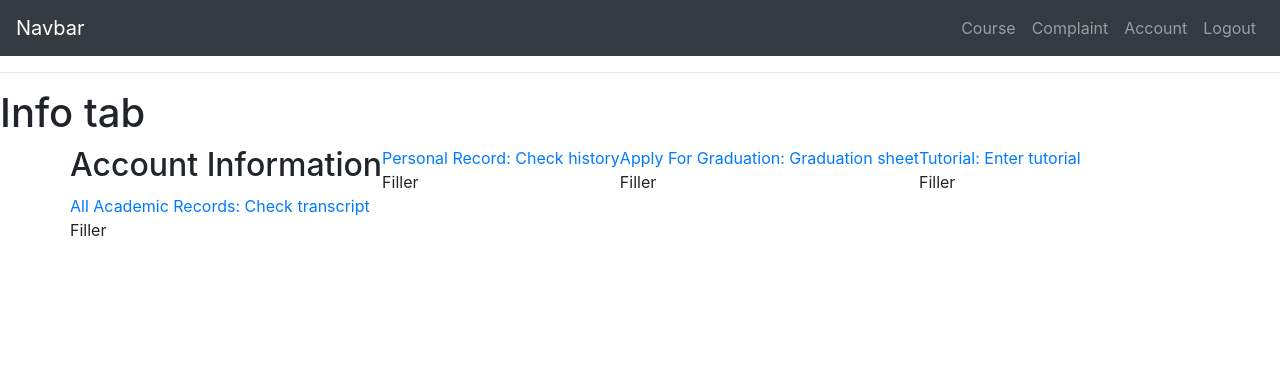
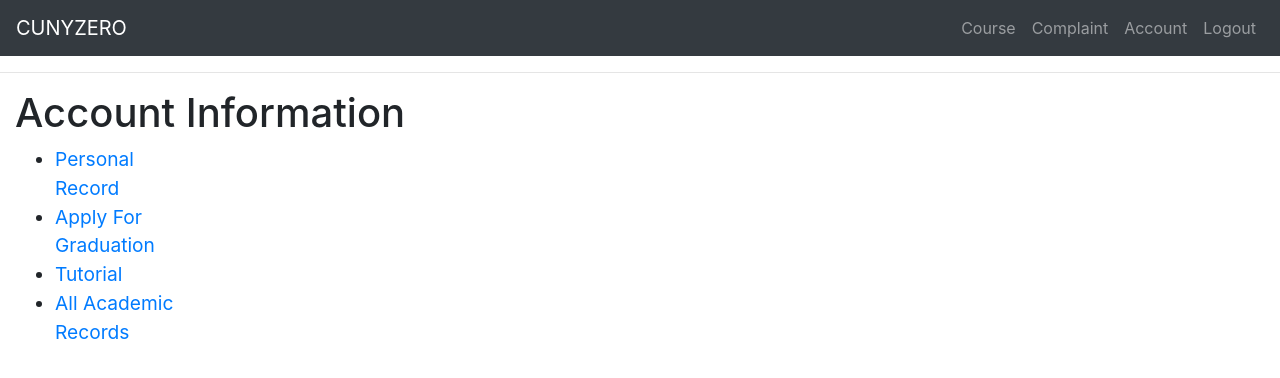
Before and after one commit to tryingtolearn11/322_project, a Flask app: page /account in a window 1280 px wide. Shown: the top 378 px of the page. Run offline with Flask 2, Linux system fonts and the light colour scheme; the visitor is signed in with stand-in values (Sample User, id 1); some libraries are stand-ins or nearby versions.

Commit message:
bug fixes

```diff
--- /dev/null
+++ b/app/static/css/site.css
@@ -0,0 +1,8 @@
+.account_container {
+    padding-left: 15px;
+    font-size: larger;
+}
+
+.complaint h2 {
+    padding-left: 15px;
+}
--- a/app/templates/account.html
+++ b/app/templates/account.html
@@ -1,33 +1,34 @@
 {% extends "base.html" %}
 {% block main_content %}
 
+<!DOCTYPE html>
+<html lang="en">
+<head>
+    <meta charset="UTF-8">
+    <meta http-equiv="X-UA-Compatible" content="IE=edge">
+    <title>Information</title>
+</head>
+
+
+
+
 <body>
-<h1>Info tab</h1>
-<form action="" method="post"></form>
+    <div class="account_container">
+        <h1>Account Information</h1>
+        <div class="row">
+            <div class="col-md-2">
+                <ul>
+                    <li class="account-item"><a class="account-link" href="#">Personal Record</a></li>
+                    <li class="account-item"><a class="account-link" href="#">Apply For Graduation</a></li>
+                    <li class="account-item"><a class="account-link" href="#">Tutorial</a></li>
+                    <li class="account-item"><a class="account-link" href="#">All Academic Records</a></li>
 
-<div class="container">
-    <div class="row">
-        <div class="col-md-3"></div>
-        <div class="col-md-6"></div>
-
-        <h2>Account Information</h2>
-
-        {% for p in packages%}
-        <div class="user">
-            <div class="title">
-                <a href="#"> {{p.name}} {{p.description}}</a>
-                <div class="desc"> Filler </div>
-
+                </ul>
             </div>
         </div>
-        {% endfor %}
-
-        <div class="col-md-3"></div>
     </div>
-</div>
 
 
 </body>
-
 </html>
 {% endblock %}
--- a/app/templates/base.html
+++ b/app/templates/base.html
@@ -1,3 +1,4 @@
+
 <!DOCTYPE html>
 <html lang="en">
 <head>
@@ -27,8 +28,8 @@
 
 <body>
 
-    <nav class="navbar navbar-toggleable-md navbar-inverse bg-inverse navbar-expand-md navbar-dark bg-dark">
-        <a class="navbar-brand" href="{{ url_for('index') }}">Navbar</a>
+    <nav class="navbar navbar-toggleable-md navbar-expand-md navbar-dark bg-dark">
+        <a class="navbar-brand" href="{{ url_for('index') }}">CUNYZERO</a>
 
 
 
```
Also changed, not shown: app/templates/complaint.html (+7 -0 lines).
